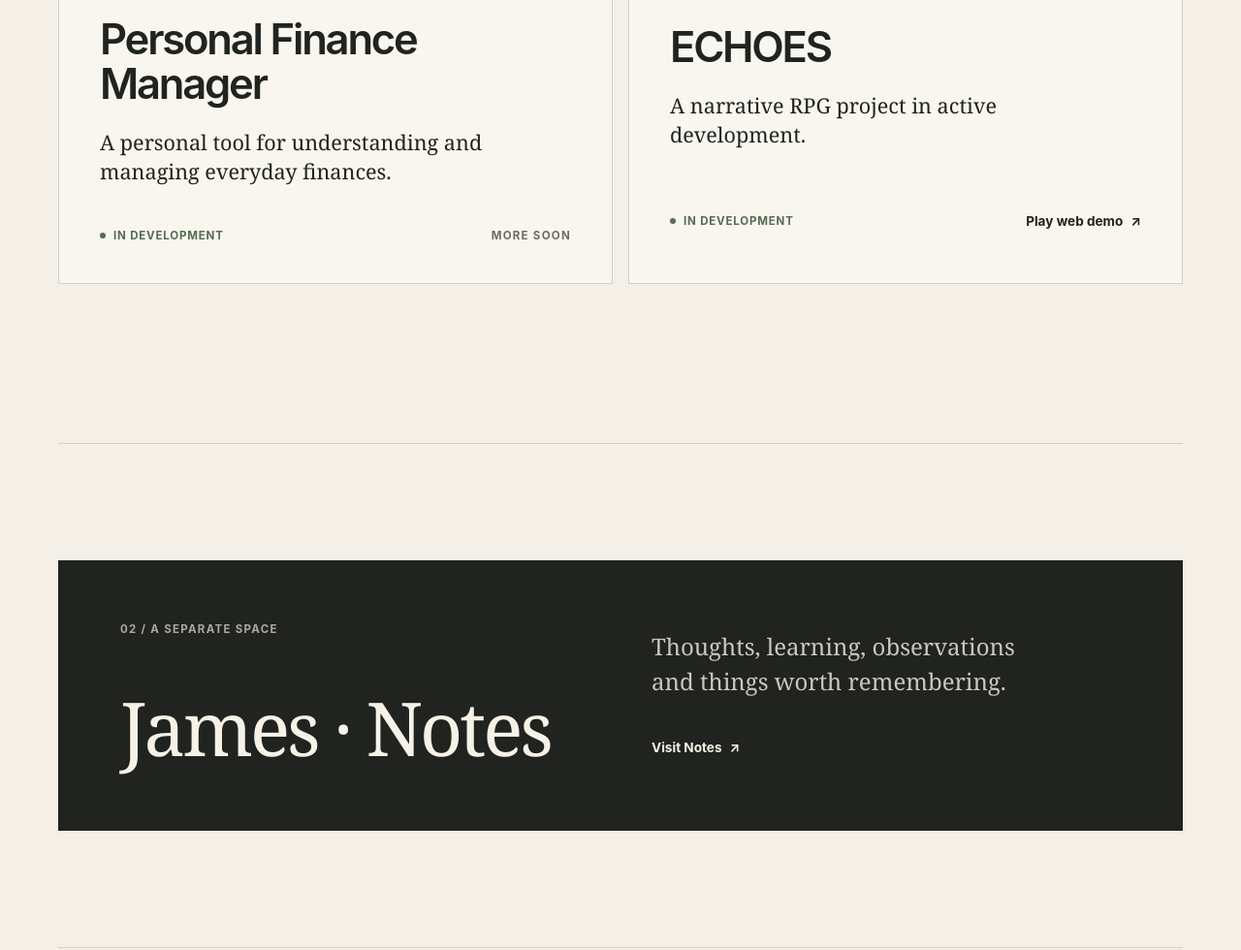
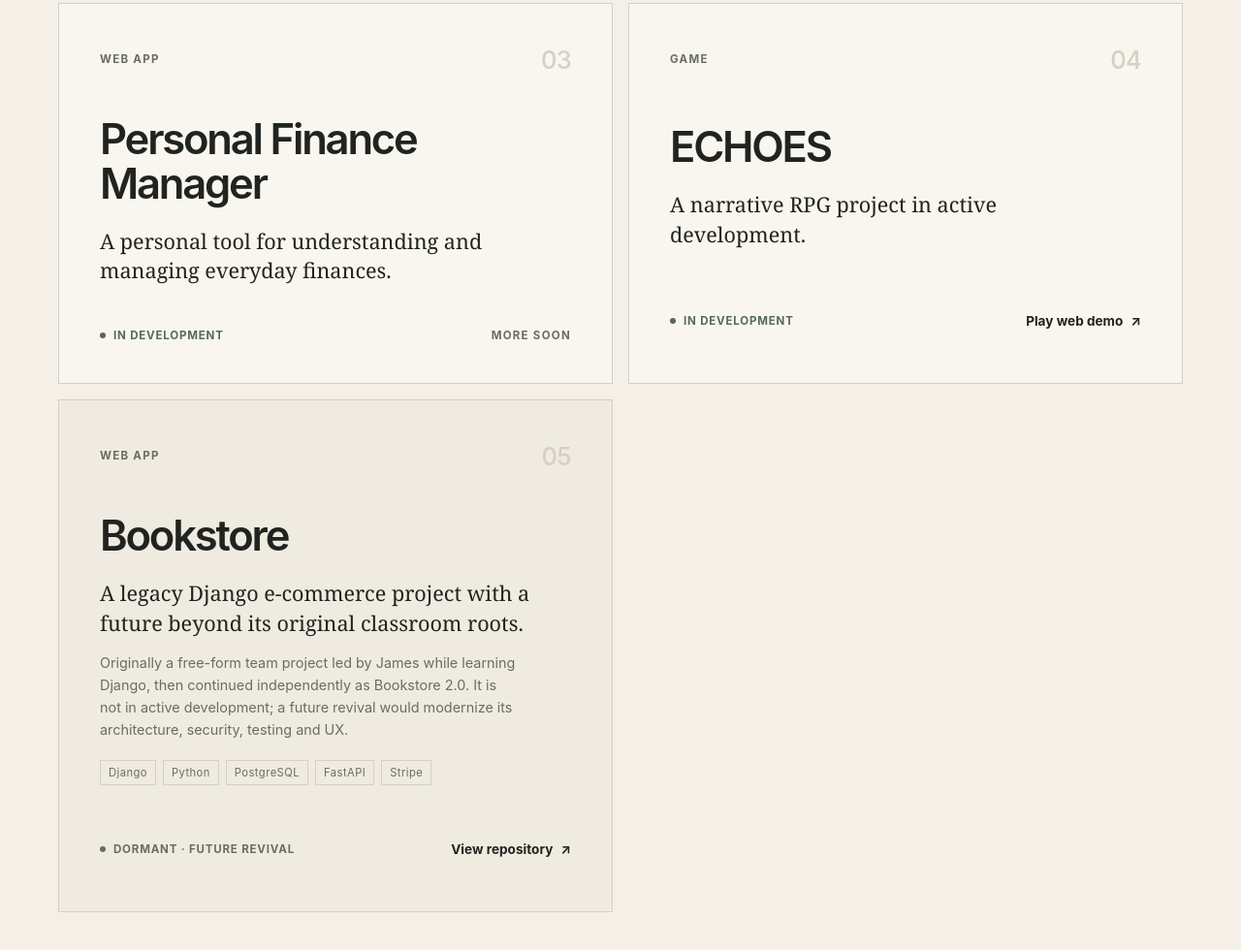
Before and after one commit to JTKC00/Snugzap, a website built with Vite: page index.html in a window 1280 px wide. Shown: the part 1651-2631 px from the top of the page at 97% size. Built offline with nearby package versions, Linux system fonts and the light colour scheme.

Commit message:
Add Bookstore as dormant portfolio project

```diff
--- a/src/main.ts
+++ b/src/main.ts
@@ -4,12 +4,13 @@ import { projects, type Project } from './projects.ts'
 const externalArrow = '<span aria-hidden="true">↗</span>'
 
 const renderProject = (project: Project, index: number): string => {
+  const isDormant = project.status.startsWith('Dormant')
   const projectLink = project.href
     ? `<a class="project-link" href="${project.href}"${project.external ? ' target="_blank" rel="noreferrer"' : ''}>${project.linkLabel ?? 'View project'} ${project.external ? externalArrow : '<span aria-hidden="true">→</span>'}</a>`
     : '<span class="project-progress">More soon</span>'
 
   return `
-    <article class="project-card reveal" style="--delay: ${index * 70}ms">
+    <article class="project-card${isDormant ? ' project-card--dormant' : ''} reveal" style="--delay: ${index * 70}ms">
       <div class="project-meta">
         <span>${project.type}</span>
         <span class="project-number" aria-hidden="true">0${index + 1}</span>
@@ -18,9 +19,10 @@ const renderProject = (project: Project, index: number): string => {
         <h3>${project.name}</h3>
         <p class="project-summary">${project.summary}</p>
         ${project.detail ? `<p class="project-detail">${project.detail}</p>` : ''}
+        ${project.technologies ? `<ul class="project-tags" aria-label="Technologies">${project.technologies.map((technology) => `<li>${technology}</li>`).join('')}</ul>` : ''}
       </div>
       <div class="project-footer">
-        <span class="status"><span class="status-dot" aria-hidden="true"></span>${project.status}</span>
+        <span class="status${isDormant ? ' status--dormant' : ''}"><span class="status-dot" aria-hidden="true"></span>${project.status}</span>
         ${projectLink}
       </div>
     </article>
@@ -61,8 +63,8 @@ app.innerHTML = `
       <div class="section-heading">
         <p class="section-index">01 / Selected work</p>
         <div>
-          <h2 id="projects-title">Projects in progress.</h2>
-          <p>Useful tools and small worlds, each finding its way into focus.</p>
+          <h2 id="projects-title">Projects, present and future.</h2>
+          <p>Useful tools and small worlds in active development, followed by work preserved for a future return.</p>
         </div>
       </div>
       <div class="project-grid">
--- a/src/projects.ts
+++ b/src/projects.ts
@@ -2,8 +2,9 @@ export type Project = {
   name: string
   summary: string
   detail?: string
-  status: 'In development'
+  status: 'In development' | 'Dormant · Future Revival'
   type: 'Desktop utility' | 'Mobile app' | 'Web app' | 'Game'
+  technologies?: readonly string[]
   href?: string
   linkLabel?: string
   external?: boolean
@@ -38,4 +39,16 @@ export const projects: readonly Project[] = [
     linkLabel: 'Play web demo',
     external: true,
   },
+  {
+    name: 'Bookstore',
+    summary: 'A legacy Django e-commerce project with a future beyond its original classroom roots.',
+    detail:
+      'Originally a free-form team project led by James while learning Django, then continued independently as Bookstore 2.0. It is not in active development; a future revival would modernize its architecture, security, testing and UX.',
+    status: 'Dormant · Future Revival',
+    type: 'Web app',
+    technologies: ['Django', 'Python', 'PostgreSQL', 'FastAPI', 'Stripe'],
+    href: 'https://github.com/JTKC00/bookstore_2.0',
+    linkLabel: 'View repository',
+    external: true,
+  },
 ]
--- a/src/styles.css
+++ b/src/styles.css
@@ -253,6 +253,10 @@ nav a:hover,
   transform: translateY(-4px);
 }
 
+.project-card--dormant {
+  background: rgb(235 231 221 / 55%);
+}
+
 .project-meta,
 .project-footer {
   display: flex;
@@ -298,6 +302,23 @@ nav a:hover,
   line-height: 1.6;
 }
 
+.project-tags {
+  display: flex;
+  flex-wrap: wrap;
+  gap: 7px;
+  margin: 20px 0 0;
+  padding: 0;
+  list-style: none;
+}
+
+.project-tags li {
+  padding: 5px 8px;
+  border: 1px solid var(--line);
+  color: var(--muted);
+  font-size: 0.7rem;
+  letter-spacing: 0.04em;
+}
+
 .status {
   display: inline-flex;
   align-items: center;
@@ -311,6 +332,10 @@ nav a:hover,
   height: 6px;
   border-radius: 50%;
   background: currentcolor;
+}
+
+.status--dormant {
+  color: var(--muted);
 }
 
 .project-link,
```
Also changed, not shown: tests/projects.test.ts (+18 -3 lines), README.md.
